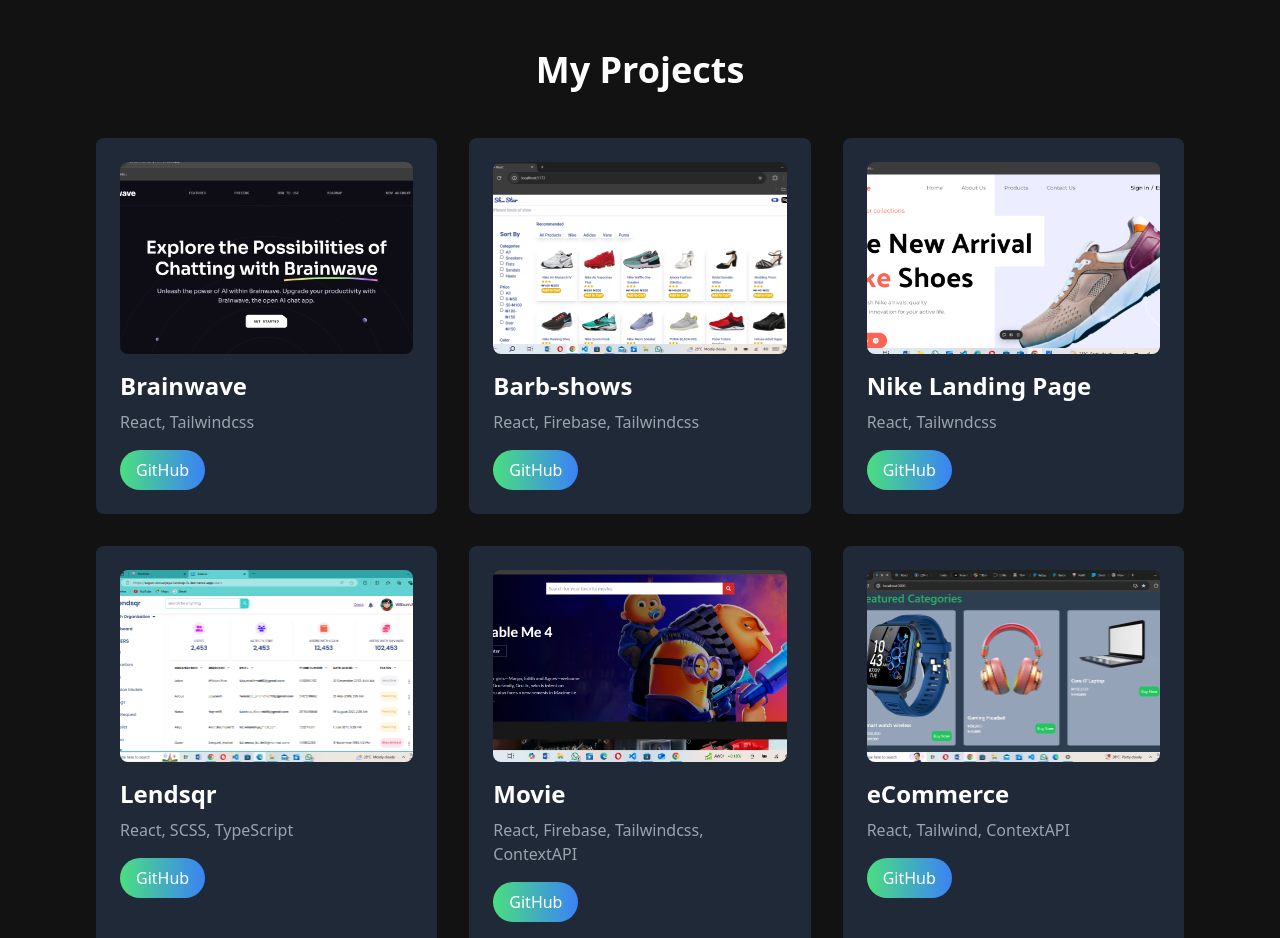
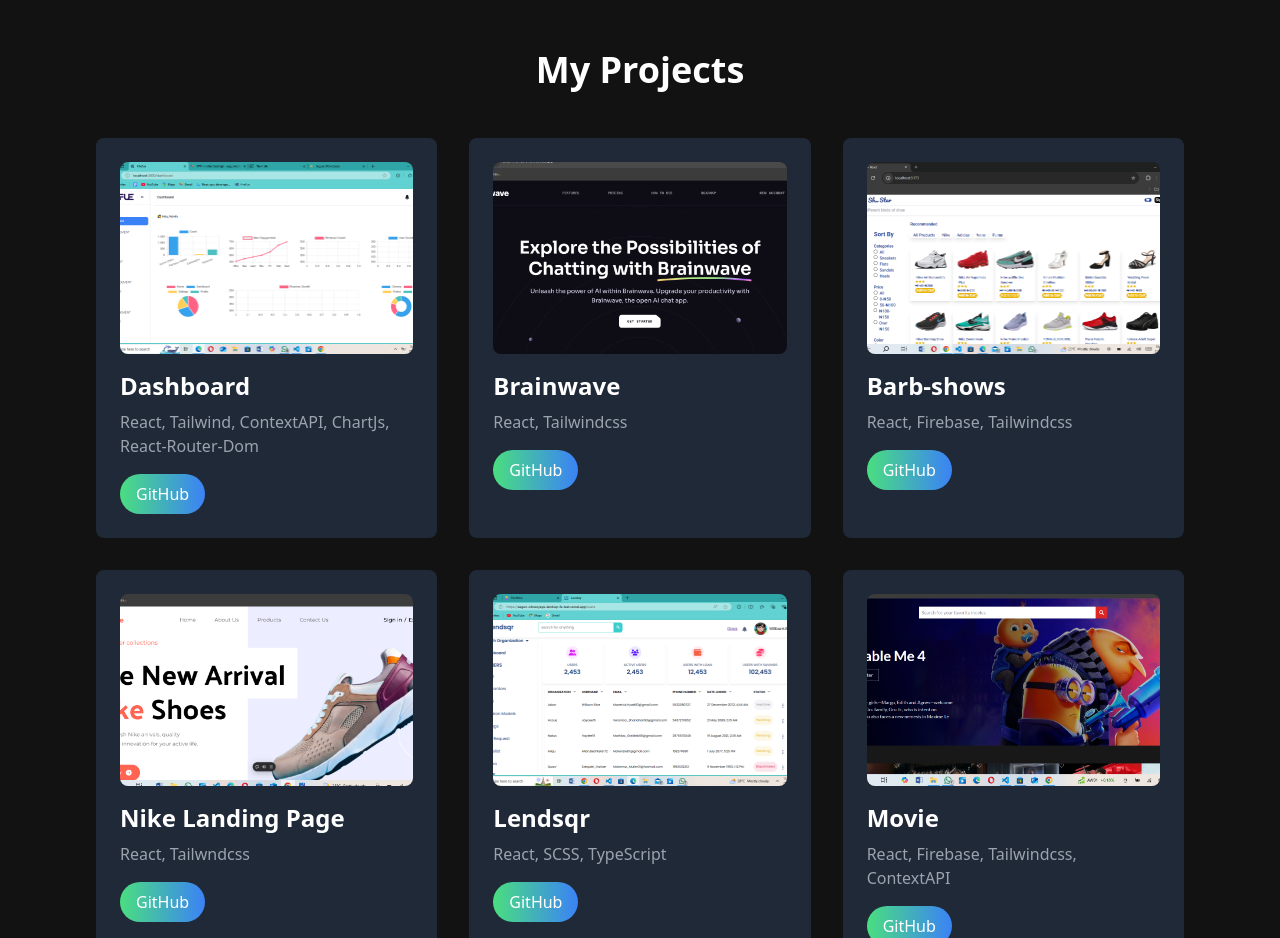
Before and after one commit to Segzyp1000/portfolionew, a React (Vite) app: page / in a window 1280 px wide. Shown: the part 1460-2398 px from the top of the page. Built offline with nearby package versions, Linux system fonts and the light colour scheme.

Commit message:
added new project

```diff
--- a/src/components/Projects.jsx
+++ b/src/components/Projects.jsx
@@ -5,10 +5,19 @@
 import lendsqr from "../assets/lendsq.png";
 import movie from "../assets/movie.png";
 import shop from "../assets/shop.png";
+import khuefue from "../assets/khuefue.png";
 
 const projects = [
   {
     id: 1,
+    name: "Dashboard",
+    image: khuefue,
+    technology: "React, Tailwind, ContextAPI, ChartJs, React-Router-Dom",
+    github: "https://github.com/Segzyp1000/khueproject",
+    website: "https://khueproject.vercel.app/",
+  },
+  {
+    id: 2,
     name: "Brainwave",
     image: brainwaveimg,
     technology: "React, Tailwindcss",
@@ -16,7 +25,7 @@
     website: "https://brainwaves-s6as.vercel.app/",
   },
   {
-    id: 2,
+    id: 3,
     name: "Barb-shows",
     image: barbshow,
     technology: "React, Firebase, Tailwindcss",
@@ -24,7 +33,7 @@
     website: "https://barb-shows.vercel.app/",
   },
   {
-    id: 3,
+    id: 4,
     name: "Nike Landing Page",
     image: nike,
     technology: "React, Tailwndcss",
@@ -33,7 +42,7 @@
   },
 
   {
-    id: 4,
+    id: 5,
     name: "Lendsqr",
     image: lendsqr,
     technology: "React, SCSS, TypeScript",
@@ -41,7 +50,7 @@
     website: "https://segun-olowoyeye-lendsqr-fe-test.vercel.app/",
   },
   {
-    id: 5,
+    id: 6,
     name: "Movie",
     image: movie,
     technology: "React, Firebase, Tailwindcss, ContextAPI",
@@ -49,7 +58,7 @@
     website: "https://movieboxlist.vercel.app/",
   },
   {
-    id: 6,
+    id: 7,
     name: "eCommerce",
     image: shop,
     technology: "React, Tailwind, ContextAPI",
```
Also changed, not shown: src/assets/khuefue.png (added), 1 other file (tests, documents, lock files or other folders).
